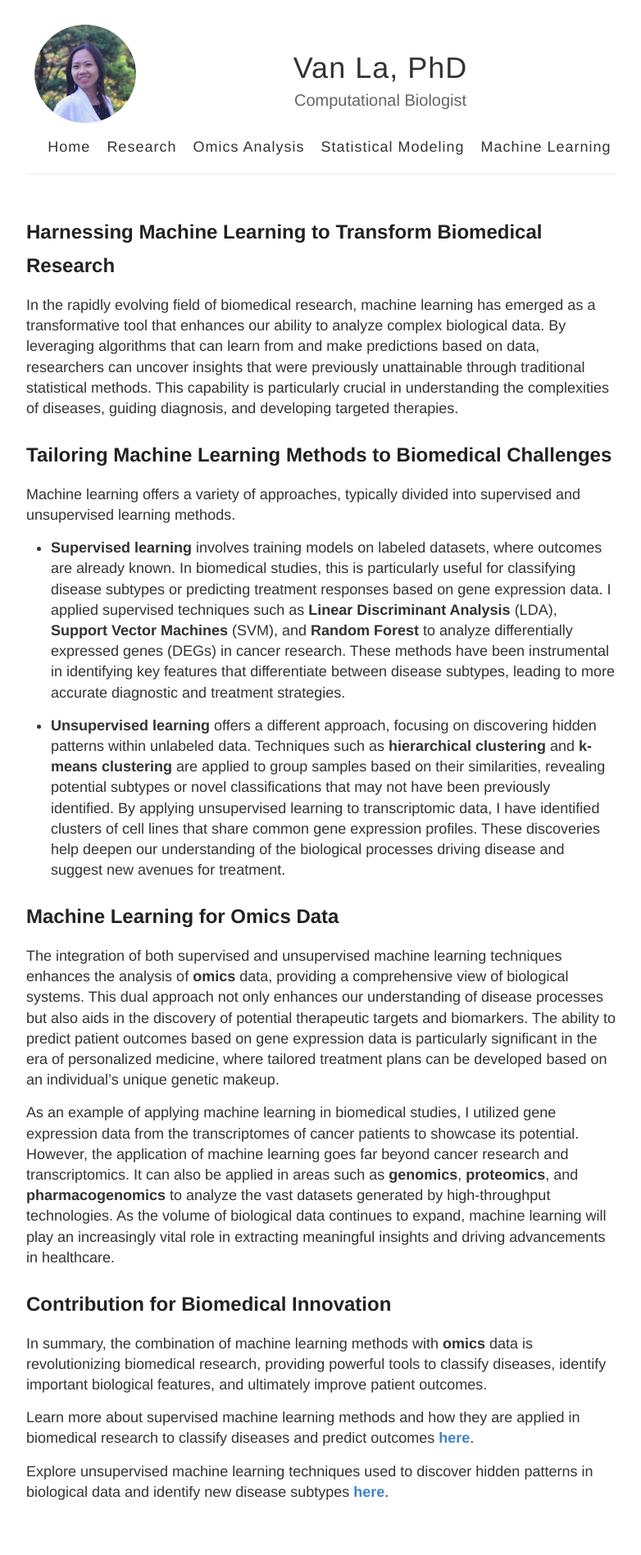
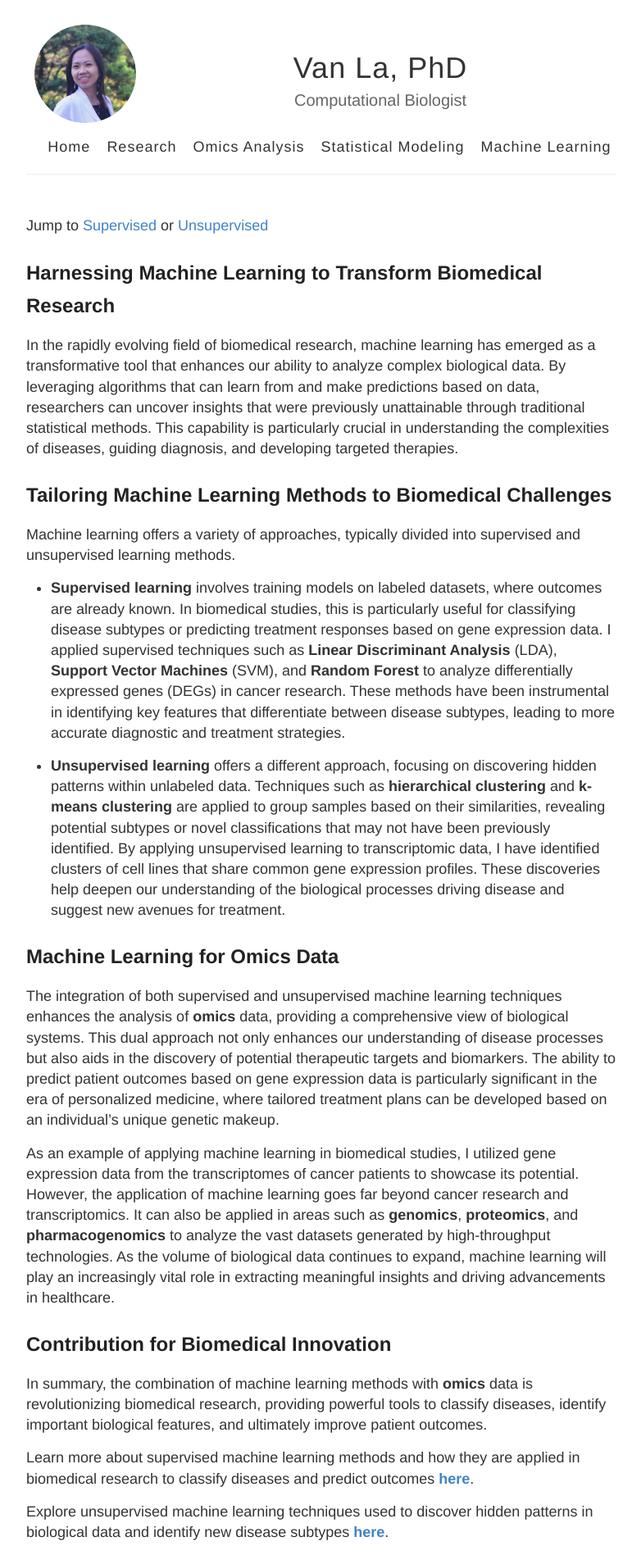
Before and after one commit to vanngocthuyla/vanngocthuyla.github.io, a Jekyll site: the page built from _pages/machine_learning.md, in a window 1280 px wide. Shown: the whole page at 82% size, without its empty margins (248-1030 px from the left). Built offline with Jekyll 4.4.1, drawn with Linux system fonts in a browser that asks for light colours; before the commit the page ends 1848 px from its top, so only the background shows below that.

Commit message:
Update machine_learning.md

```diff
--- a/_pages/machine_learning.md
+++ b/_pages/machine_learning.md
@@ -4,6 +4,8 @@ title: Machine learning
 sitemap: false
 permalink: /machine_learning
 ---
+
+Jump to [Supervised](https://vanngocthuyla.github.io/posts/ML/supervised/) or [Unsupervised](https://vanngocthuyla.github.io/posts/ML/unsupervised/)
 
 ## Harnessing Machine Learning to Transform Biomedical Research
 
```
